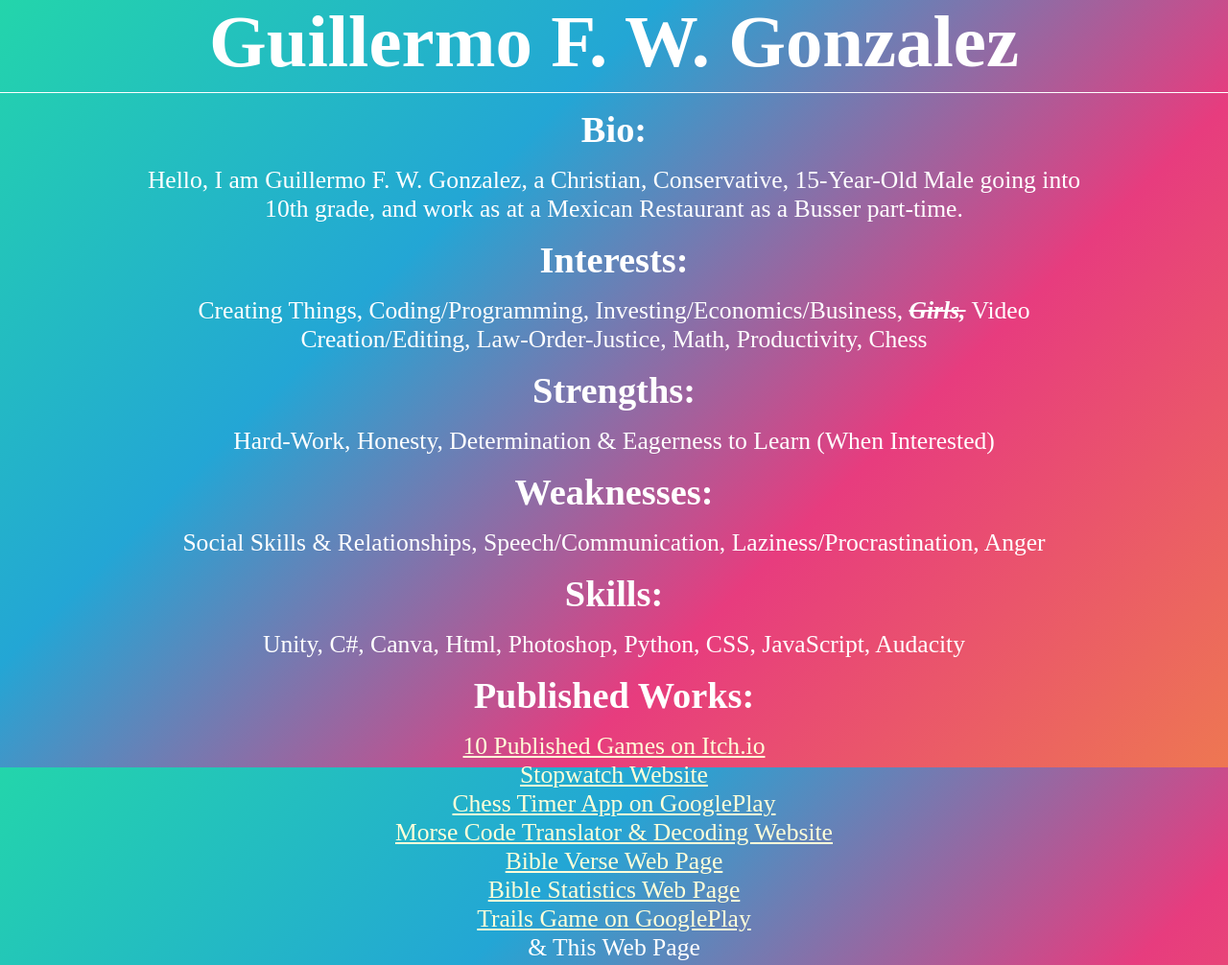
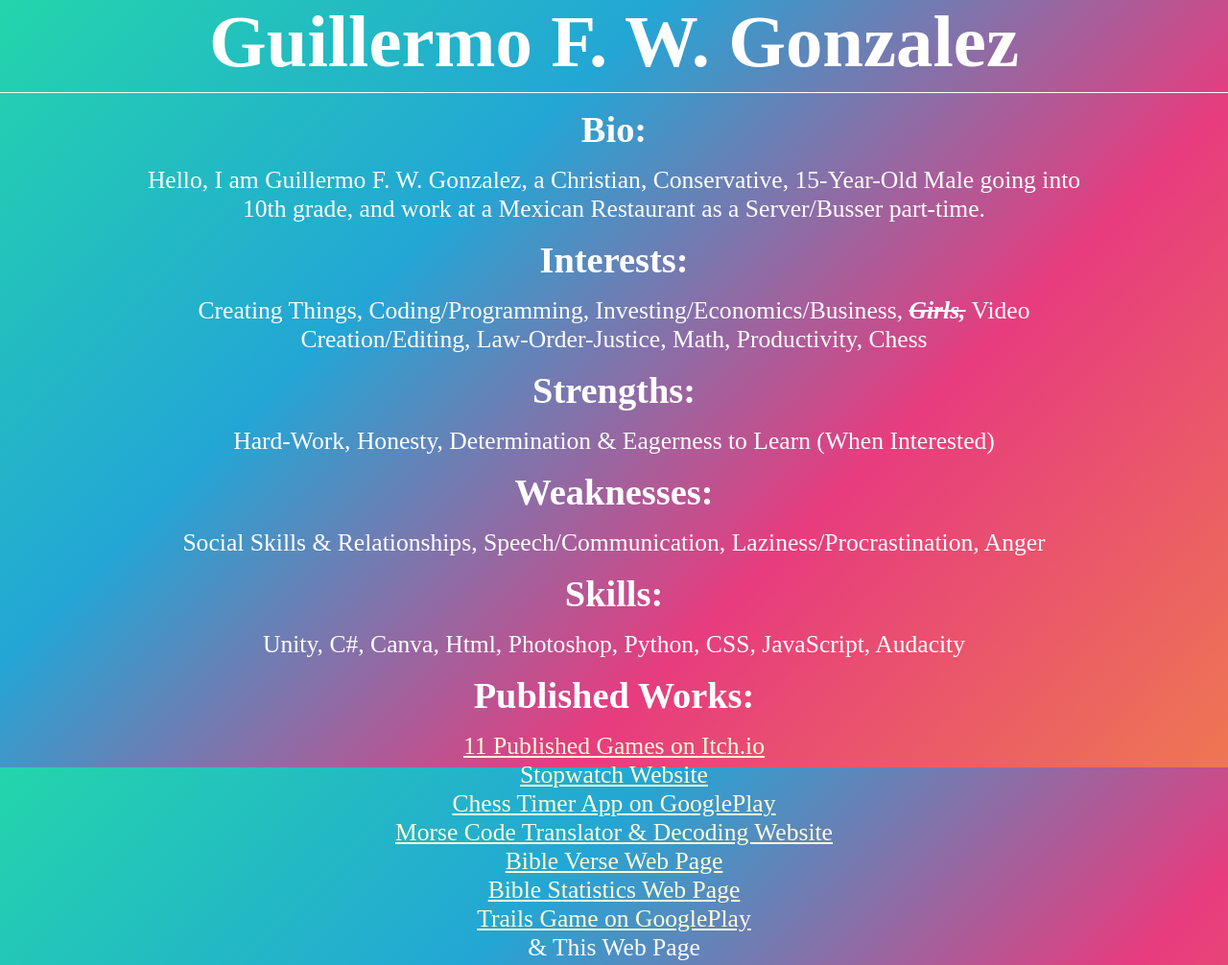
Before and after one commit to GuillermoFWGonzalez/guillermofwgonzalez.github.io, a plain HTML site: page index.html in a window 1280 px wide. Shown: the top 1006 px of the page at 96% size. Drawn offline with Linux system fonts and the light colour scheme.

Commit message:
Add files via upload

```diff
--- a/index.html
+++ b/index.html
@@ -14,7 +14,7 @@
 			<h1>Guillermo F. W. Gonzalez</h1>
 			<hr>
 			<h2>Bio:</h2>
-			<p>Hello, I am Guillermo F. W. Gonzalez, a Christian, Conservative, 15-Year-Old Male going into 10th grade, and work as at a Mexican Restaurant as a Busser part-time.</p>
+			<p>Hello, I am Guillermo F. W. Gonzalez, a Christian, Conservative, 15-Year-Old Male going into 10th grade, and work at a Mexican Restaurant as a Server/Busser part-time.</p>
 			<h2>Interests:</h2>
 			<p>Creating Things, Coding/Programming, Investing/Economics/Business, <b><i><s>Girls,</b></i></s> Video Creation/Editing, Law-Order-Justice, Math, Productivity, Chess</p>
 			<h2>Strengths:</h2>
@@ -25,7 +25,7 @@
 			<p>Unity, C#, Canva, Html, Photoshop, Python, CSS, JavaScript, Audacity</p>
 			<h2>Published Works:</h2>
 			<p>
-				<a href="https://guillermofwgonzalez.itch.io/" target="_blank">10 Published Games on Itch.io</a><br>
+				<a href="https://guillermofwgonzalez.itch.io/" target="_blank">11 Published Games on Itch.io</a><br>
 				<a href="https://guillermofwgonzalez.github.io/stopwatcher/" target="_blank">Stopwatch Website</a><br>
 				<a href="https://play.google.com/store/apps/details?id=com.PenguinBob.Chess_Timer" target="_blank">Chess Timer App on GooglePlay</a><br>
 				<a href="https://guillermofwgonzalez.github.io/morsecode/" target="_blank">Morse Code Translator & Decoding Website</a><br>
@@ -38,8 +38,6 @@
 			<p>guillermofwgonzalez@gmail.com or Guillermo Gonzalez#0242 (<a href="https://discord.com/">Discord</a>)</p>
 			<br>
 			<br>
-
-
 		</main>
 	</body>
 </html>
```
